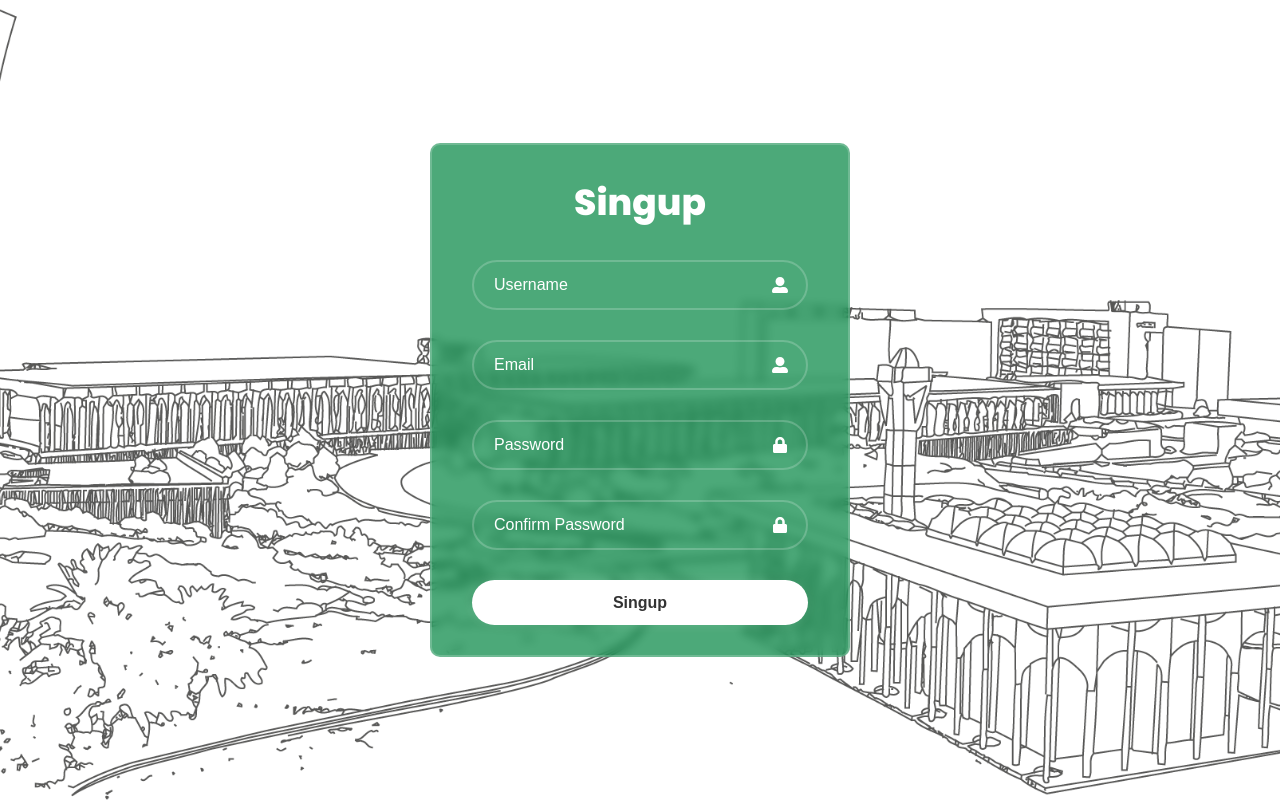
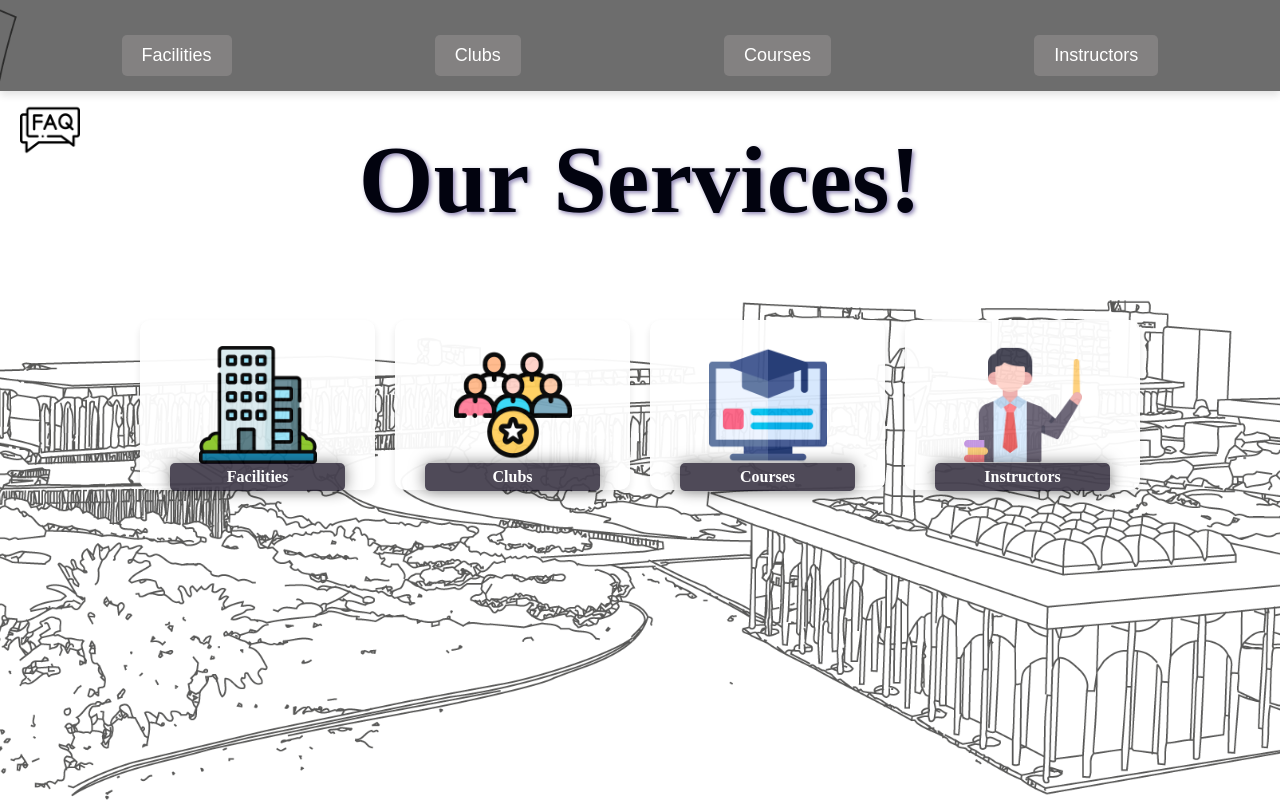
Before and after one commit to AbdullahM424/SWE363, a React (Create React App) app: page / in a window 1280 px wide. Built offline with nearby package versions, Linux system fonts and the light colour scheme.

Commit message:
complete singup page

```diff
--- a/src/App.js
+++ b/src/App.js
@@ -7,19 +7,17 @@ import Instructors from './pages/Instructors.js';
 import { BrowserRouter as Router, Route, Routes } from "react-router-dom";
 import LoginFormm from './pages/LoginForm.js';
 import SingupForm from './pages/SingupForm.js';
-
 function App() {//the root if the application, sees all the changes in the url
   return (
    <div>
-    {/* <Router>
+
+    <Router>
       <Routes>
         <Route path = "/" element = {<Home></Home>}> </Route>
         <Route path ="/clubs" element = {<Clubs></Clubs>}></Route>
         <Route path = "/instructors" element={<Instructors></Instructors>}></Route>
       </Routes>
-    </Router> */}
-    <SingupForm />
-
+    </Router>
 
 
    </div>
```
